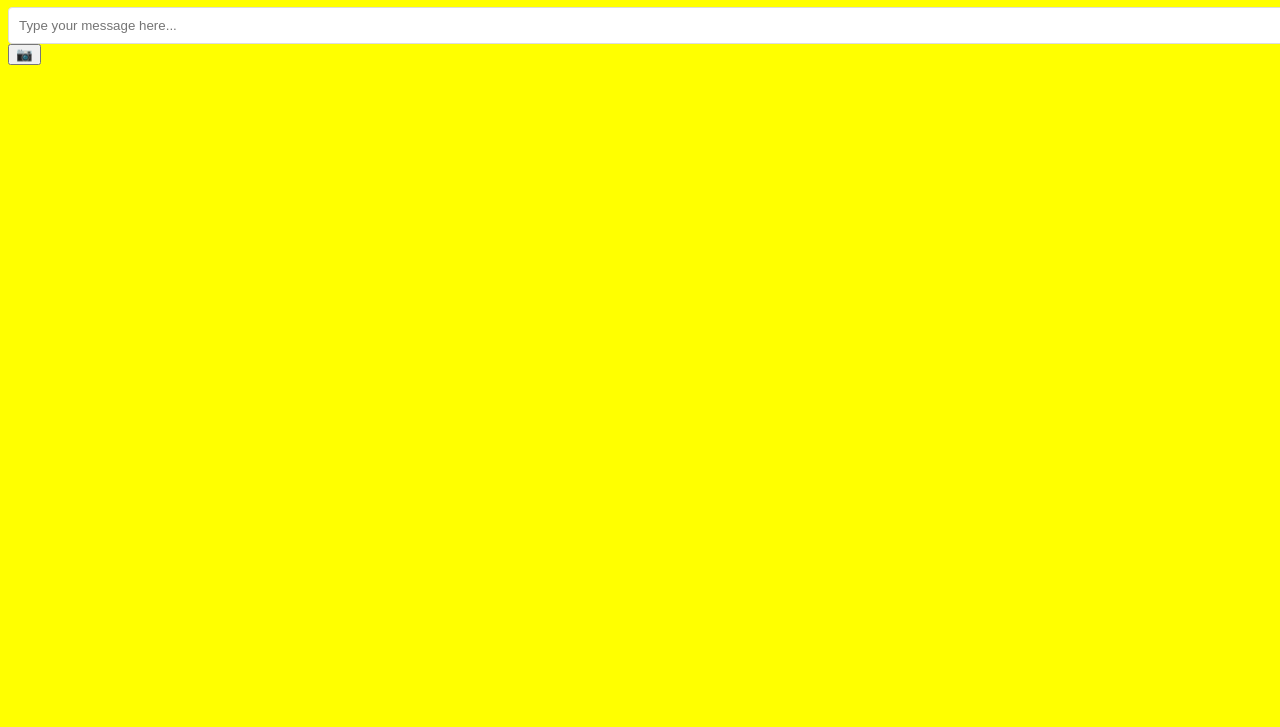
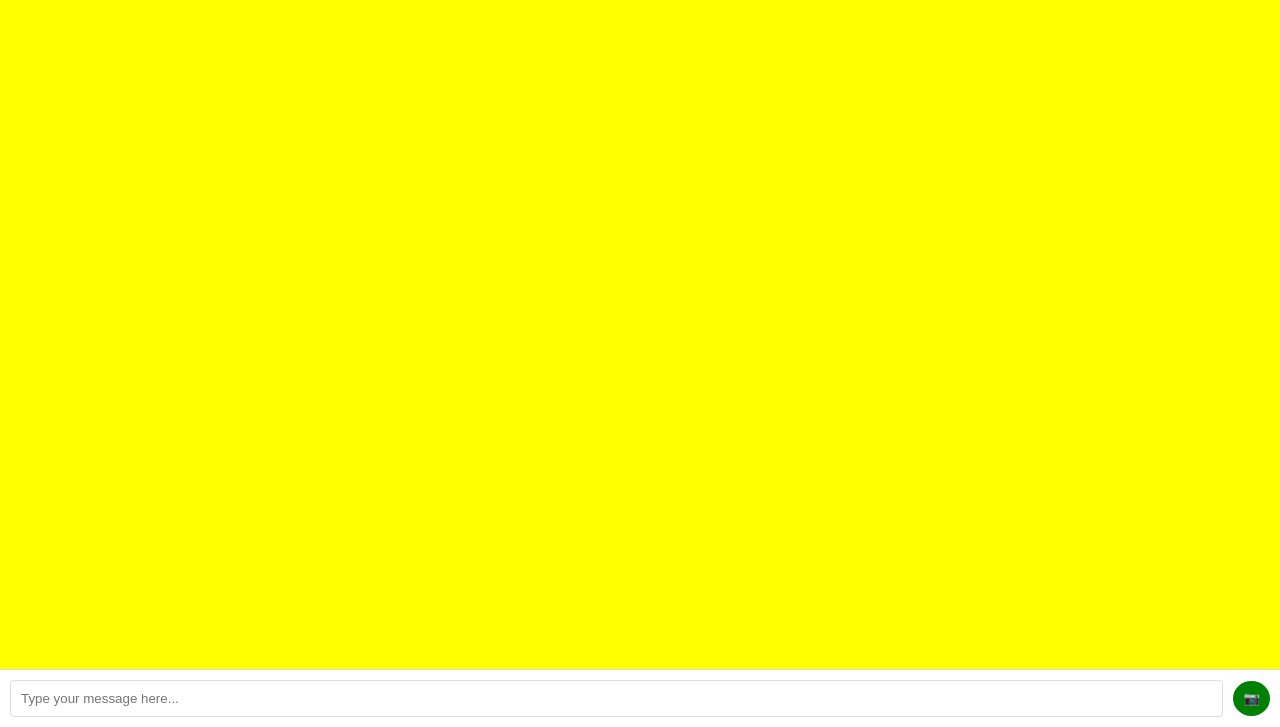
Before and after one commit to Imthiyas114/imth, a website: page public/index.html in a window 1280 px wide. Shown: the part 73-800 px from the top of the page. Drawn offline with nearby package versions, Linux system fonts and the light colour scheme; no server answers.

Commit message:
Update styles.css

```diff
--- a/public/styles.css
+++ b/public/styles.css
@@ -1,31 +1,42 @@
 body {
     font-family: Arial, sans-serif;
-   background-color: yellow;
+    background-color: yellow;
+    display: flex;
+    flex-direction: column;
+    height: 100vh;
+    margin: 0;
 }
 
 h1 {
-    margin-left: 50%;
+    text-align: center;
     color: green;
 }
 
 #messages {
+    flex-grow: 1;
     list-style-type: none;
     margin: 0;
     padding: 0;
+    overflow-y: auto;
 }
 
 #messages li {
     padding: 8px;
     margin-bottom: 4px;
-    background: #f1f1f1;
+    max-width: 70%;
     border-radius: 4px;
+    display: inline-block;
 }
 
-#message-input {
-    width: 100%;
-    padding: 10px;
-    border: 1px solid #ddd;
-    border-radius: 4px;
+#messages li.sent {
+    background: #dcf8c6;
+    text-align: right;
+    margin-left: auto;
+}
+
+#messages li.received {
+    background: #f1f1f1;
+    text-align: left;
 }
 
 #messages img {
@@ -34,3 +45,32 @@ h1 {
     max-width: 100%;
     border-radius: 4px;
 }
+
+#message-input-container {
+    display: flex;
+    align-items: center;
+    padding: 10px;
+    background: #fff;
+    border-top: 1px solid #ddd;
+}
+
+#message-input {
+    flex-grow: 1;
+    padding: 10px;
+    border: 1px solid #ddd;
+    border-radius: 4px;
+    margin-right: 10px;
+}
+
+#camera-button {
+    background: green;
+    color: white;
+    border: none;
+    padding: 10px;
+    border-radius: 50%;
+    cursor: pointer;
+}
+
+#camera-button:hover {
+    background: darkgreen;
+}
```
